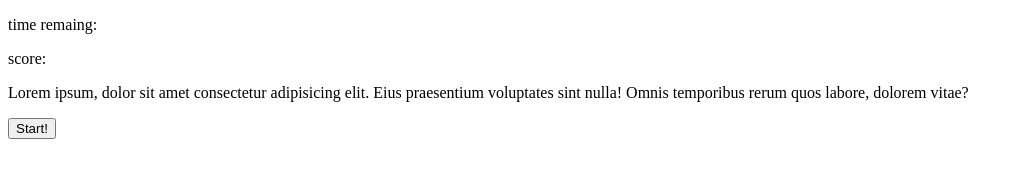
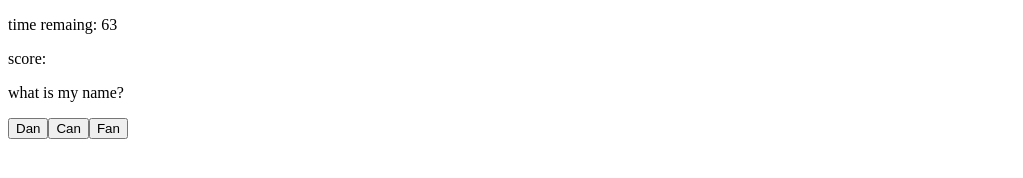
Before and after one commit to Danfirech/Code-Quiz, a plain HTML site: page index.html in a window 1280 px wide. Both pictures are taken after a click on the button "Start!". Shown: the whole page, without its empty margins (0-1023 px from the left). Drawn offline with Linux system fonts and the light colour scheme.

Commit message:
got all my code to work except for changing question pages

```diff
--- a/index.html
+++ b/index.html
@@ -32,12 +32,12 @@
 
     <!-- questions -->
     <div id="quiz" style="display: none;">
-      <div id="question"><p>Question</p></div>
+      <div><p id="question">Question</p></div>
       <div id="choices">
-        <div class="choice" id="A" onclick="checkAnswer()">A</div>
+        <!-- <div class="choice" id="A" onclick="checkAnswer()">A</div>
         <div class="choice" id="B" onclick="checkAnswer()">B</div>
         <div class="choice" id="C" onclick="checkAnswer()">C</div>
-        <div class="choice" id="D" onclick="checkAnswer()">D</div>
+        <div class="choice" id="D" onclick="checkAnswer()">D</div> -->
       </div>
     </div>
 
--- a/index.js
+++ b/index.js
@@ -1,11 +1,11 @@
 // Create my Variables
 
 var timer = document.getElementById('timer')
-var score = document.getElementById('score')
+var scoreEL = document.getElementById('score')
 var start = document.getElementById('start')
 var letsPlay = document.getElementById('letsPlay')
 var quiz = document.getElementById('quiz')
-var question = document.getElementById('question')
+var questionEL = document.getElementById('question')
 var choices = document.getElementById('choices')
 var highScorePage = document.getElementById('highScorePage')
 var initials = document.getElementById('initials')
@@ -13,13 +13,28 @@ var submit = document.getElementById('submit')
 
 //I NEED A TIMER!!!
 
+var timeLeft = 70
+var downTimer = setInterval(function () {
+  timeLeft--
+  document.getElementById('timer').textContent = timeLeft
+  if (timeLeft <= 0) clearInterval(downTimer)
+}, 1000)
+
+//I NEED THE SCORE!!!
+
+var score = 0
+
 //Create my questions
 
 // document.querySelector('#letsPlay').addEventListener('click', function () {
-//     letsPlay(allQuestions[0].title[0])
-//   }
+// //     letsPlay(allQuestions[0].title[0])
+// //   }
 
-letsPlay.addEventListener('click', renderQuestion)
+letsPlay.addEventListener('click', function () {
+  renderQuestion()
+  start.setAttribute('style', 'display: none')
+  quiz.removeAttribute('style')
+})
 
 // allQuestions[0].choices[0]
 
@@ -49,14 +64,32 @@ var allQuestions = [
 
 var lastQuestionIndex = question.length - 1
 var runningQuestionIndex = 0
-var goTime = allQuestions[runningQuestionIndex]
+// var goTime = allQuestions[runningQuestionIndex]
 
-function renderQuestion(goTime) {
-  for (var i = 0, num = allQuestions.length; i < num; i++);
+function renderQuestion() {
+  var thisQuestion = allQuestions[runningQuestionIndex]
+  questionEL.textContent = thisQuestion.title
+
+  choices.innerHTML = ''
+  thisQuestion.choices.forEach(function (choice) {
+    var button = document.createElement('button')
+    button.textContent = choice
+    button.addEventListener('click', checkAnswer)
+    choices.appendChild(button)
+  })
 }
 
-renderQuestion(goTime)
+function checkAnswer(event) {
+  if (event.target.textContent === allQuestions[runningQuestionIndex].answer) {
+    score++
+  } else {
+    timeLeft -= 5
+  }
 
+  lastQuestionIndex++
+
+  renderQuestion()
+}
 // Trying to go from start button
 
 //put title on page
```
